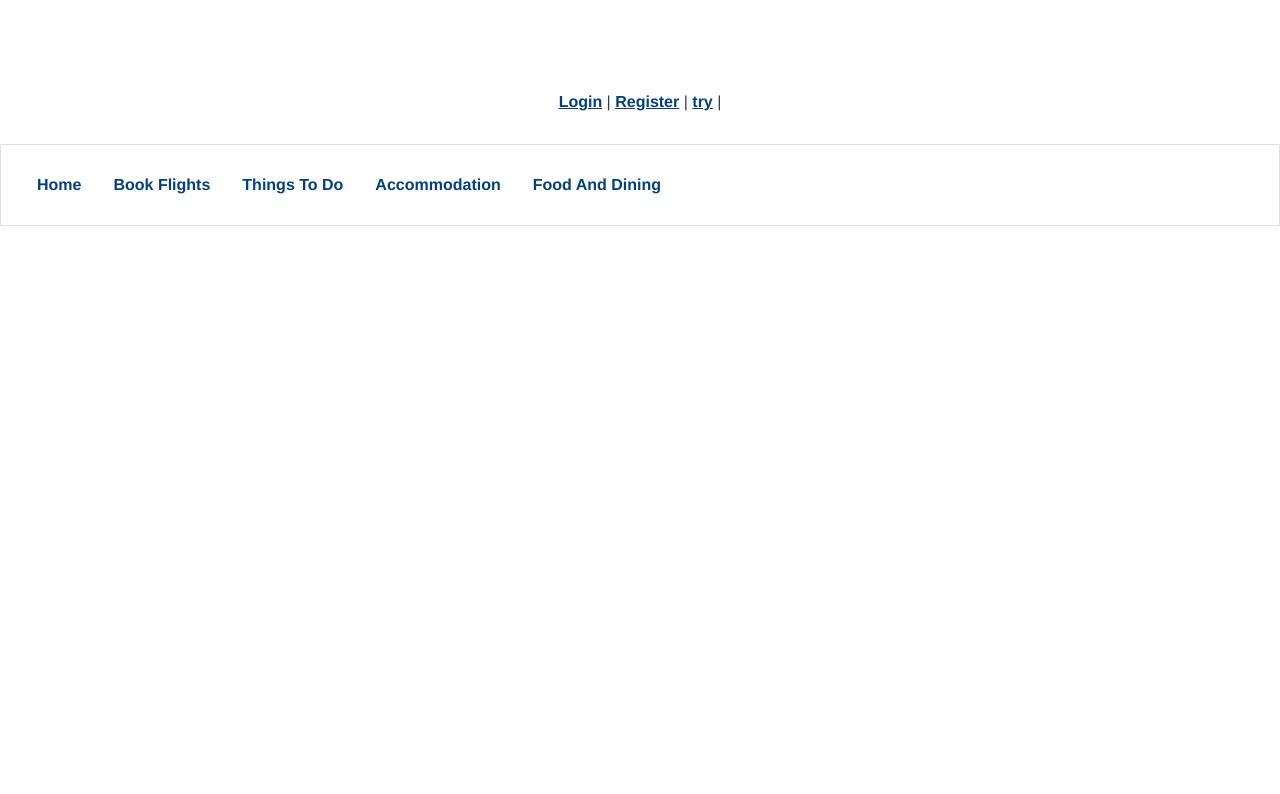
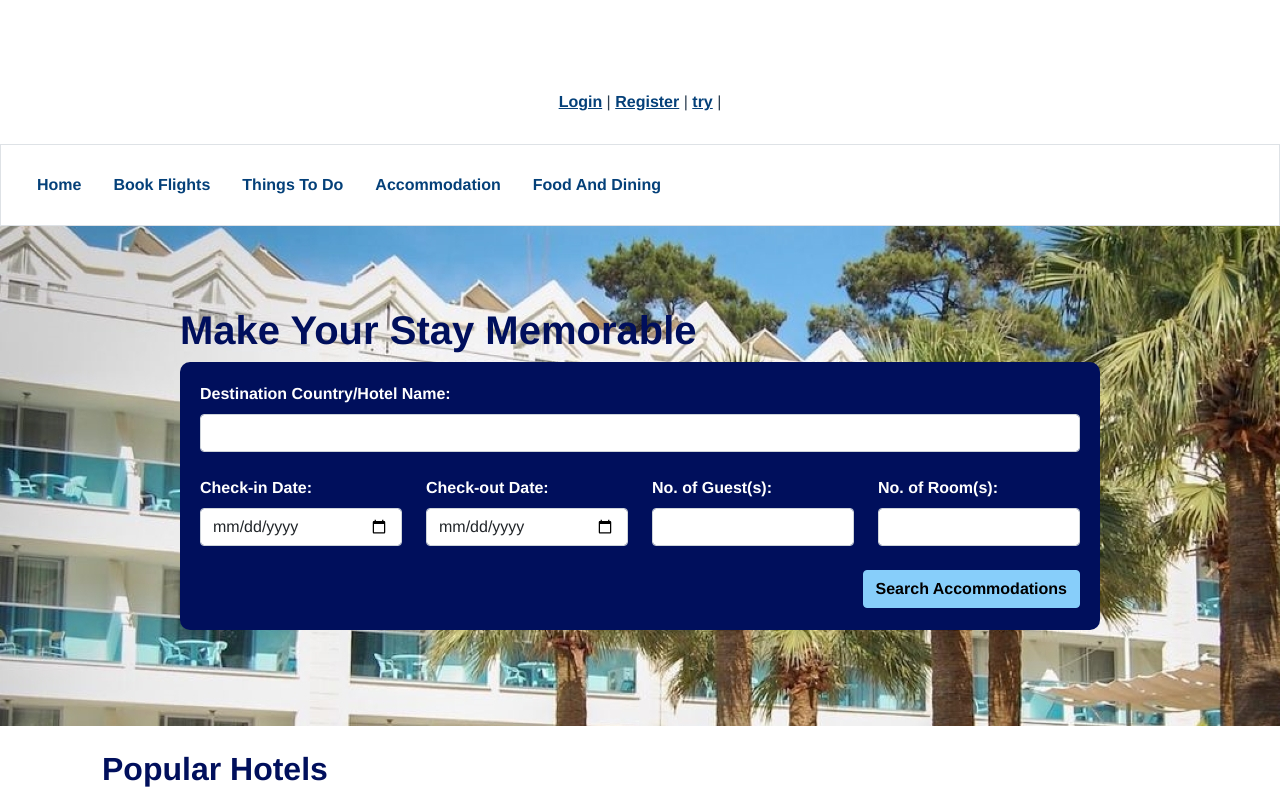
Before and after one commit to zhiaowei-2022/safe-travel, a Vue app: page /accommodationpage in a window 1280 px wide. Shown: the top 794 px of the page. Built offline with nearby package versions, Linux system fonts and the light colour scheme.

Commit message:
edited accommodation spelling error

```diff
--- a/src/components/AccomodationPage.vue
+++ b/src/components/AccommodationPage.vue
@@ -30,7 +30,7 @@
                 </div>
             </div>
             <br>
-            <button type="button" class="btn btn-primary" @click="searchAccomodations()">Search Accomodations</button>
+            <button type="button" class="btn btn-primary" @click="searchAccommodations()">Search Accommodations</button>
         </form>
         <br>
     </div> <br>
@@ -69,7 +69,7 @@
 
 <script>
 export default {
-    name:"AccomodationPage",
+    name:"AccommodationPage",
 
     data() {
         return {
@@ -82,12 +82,12 @@ export default {
     },
 
     methods: {
-        async searchAccomodations() {
+        async searchAccommodations() {
             if (this.hotelName != "" && this.checkInDate != "" && this.checkInDate != "") {
                 if (this.noOfGuests >= 1 && this.noOfRooms >= 1) {
                     if (this.checkOutDate > this.checkInDate) {
                         this.$router.push({
-                            name: "AccomodationResults",
+                            name: "AccommodationResults",
                             query: {
                                 hotelName: this.hotelName,
                                 checkInDate: this.checkInDate,
@@ -158,7 +158,7 @@ figcaption {
 }
 
 .input-hotel-details {
-    background-image: url("@/assets/accomodation-page.jpeg");
+    background-image: url("@/assets/accommodation-page.jpeg");
     width: 100%;
     height: 500px;
     padding-top: 80px;
--- a/src/components/AccomodationResults.vue
+++ b/src/components/AccommodationResults.vue
@@ -41,7 +41,7 @@
 
     <div v-if="database.length !== 0">
         <div v-for="hotel in database" v-bind:key="hotel.uid">
-            <AccomodationResult
+            <AccommodationResult
                 photo="mbs-singapore-cover.jpg"
                 :name="hotel.Name"
                 :rating="hotel.Rating"
@@ -55,7 +55,7 @@
     <div v-else>
         <img id="no-results" src="@/assets/sad.png" alt=""/> <br> <br>
         <h3>No Results Found</h3>
-        <h5>We could not find any accomodations that match your search.</h5> <br>
+        <h5>We could not find any accommodations that match your search.</h5> <br>
         <button class="btn btn-primary" name="submit" type="button" onclick="history.back()">
             Search Again
         </button>
@@ -63,8 +63,8 @@
 </template>
 
 <script>
-import SearchInput from '@/template/AccomodationSearchInput.vue'
-import AccomodationResult from '@/template/AccomodationResult.vue'
+import SearchInput from '@/template/AccommodationSearchInput.vue'
+import AccommodationResult from '@/template/AccommodationResult.vue'
 import moment from 'moment'
 
 import { getAuth, onAuthStateChanged } from "firebase/auth"
@@ -74,11 +74,11 @@ import { getFirestore, collection, getDocs } from "firebase/firestore"
 const db = getFirestore(firebaseApp);
 
 export default {
-    name: 'AccomodationResults',
+    name: 'AccommodationResults',
 
     components: {
         SearchInput,
-        AccomodationResult
+        AccommodationResult
     },
 
     data() {
--- a/src/components/NavBar.vue
+++ b/src/components/NavBar.vue
@@ -16,7 +16,7 @@
                 <a class="nav-link"><router-link style="text-decoration: none; color: inherit;" to="/ThingsToDo">Things To Do</router-link></a>
             </li>
             <li class="nav-item">
-                <a class="nav-link"><router-link style="text-decoration: none; color: inherit;" to="/accomodationpage">Accommodation</router-link></a>
+                <a class="nav-link"><router-link style="text-decoration: none; color: inherit;" to="/accommodationpage">Accommodation</router-link></a>
             </li>
             <li class="nav-item">
                 <a class="nav-link"><router-link style="text-decoration: none; color: inherit;" to="/FoodAndDining">Food And Dining</router-link></a>
--- a/src/router/index.js
+++ b/src/router/index.js
@@ -1,8 +1,8 @@
 import { createRouter, createWebHistory } from 'vue-router'
 import FoodAndDining from '@/components/FoodAndDining.vue'
 import ThingsToDo from '@/components/ThingsToDo.vue'
-import AccomodationPage from '@/components/AccomodationPage.vue'
-import AccomodationResults from '@/components/AccomodationResults.vue'
+import AccommodationPage from '@/components/AccommodationPage.vue'
+import AccommodationResults from '@/components/AccommodationResults.vue'
 import BookFlight from '@/components/BookFlight.vue'
 import FlightResults from '@/components/FlightResults.vue'
 // import checkFB from '@/components/checkFB.vue'
@@ -23,14 +23,14 @@ const routes = [
         component: ThingsToDo
     },
     {
-        path: '/accomodationpage',
-        name: 'AccomodationPage',
-        component: AccomodationPage
+        path: '/accommodationpage',
+        name: 'AccommodationPage',
+        component: AccommodationPage
     },
     {
-        path: '/accomodationresults',
-        name: 'AccomodationResults',
-        component: AccomodationResults
+        path: '/accommodationresults',
+        name: 'AccommodationResults',
+        component: AccommodationResults
     },
     {
         path: '/bookflight',
--- a/src/template/AccomodationResult.vue
+++ b/src/template/AccommodationResult.vue
@@ -26,7 +26,7 @@
 
 <script>
 export default {
-    name: "AccomodationResult",
+    name: "AccommodationResult",
     props: {
         photo: String,
         name: String,
--- a/src/template/AccomodationSearchInput.vue
+++ b/src/template/AccommodationSearchInput.vue
@@ -10,7 +10,7 @@
 
 <script>
 export default {
-    name: "AccomodationSearchInput",
+    name: "AccommodationSearchInput",
     props: {
         input: String
     }
```
Also changed, not shown: src/assets/accommodation-page.jpeg (renamed from src/assets/accomodation-page.jpeg).
